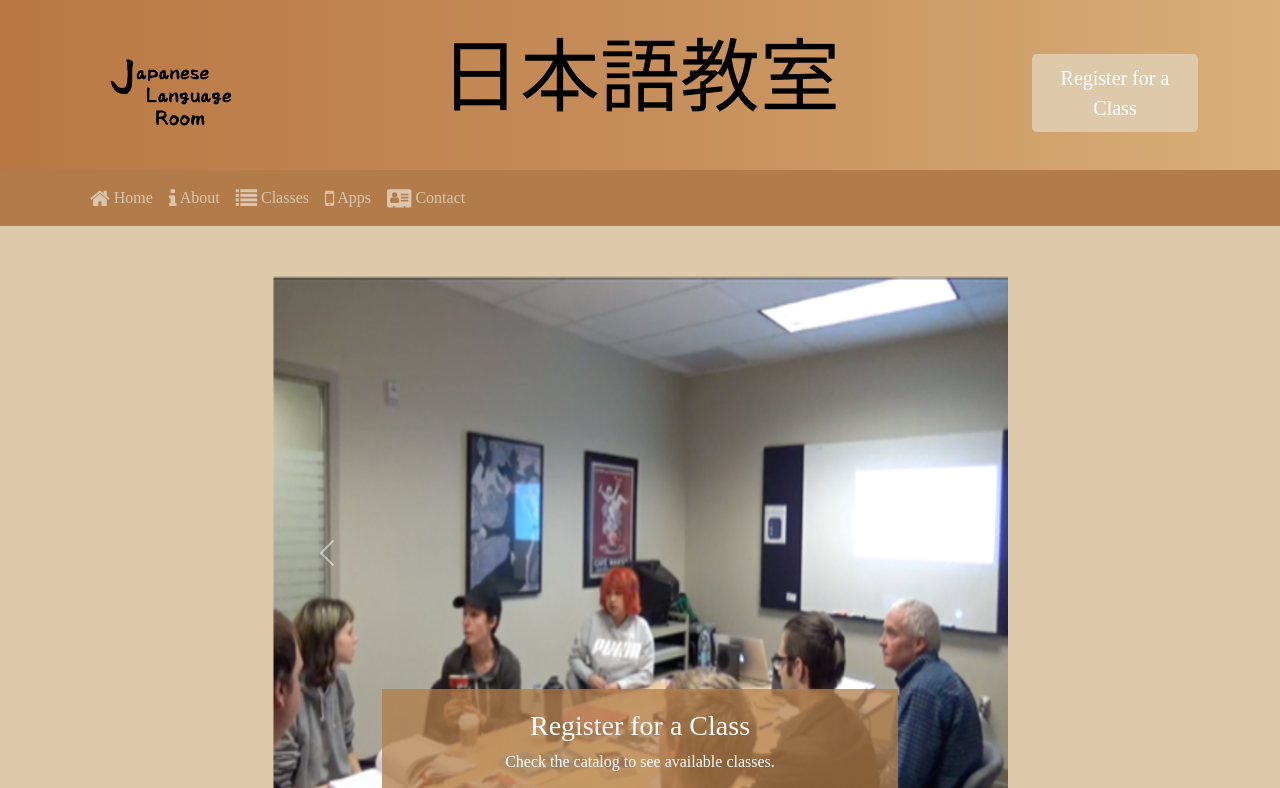
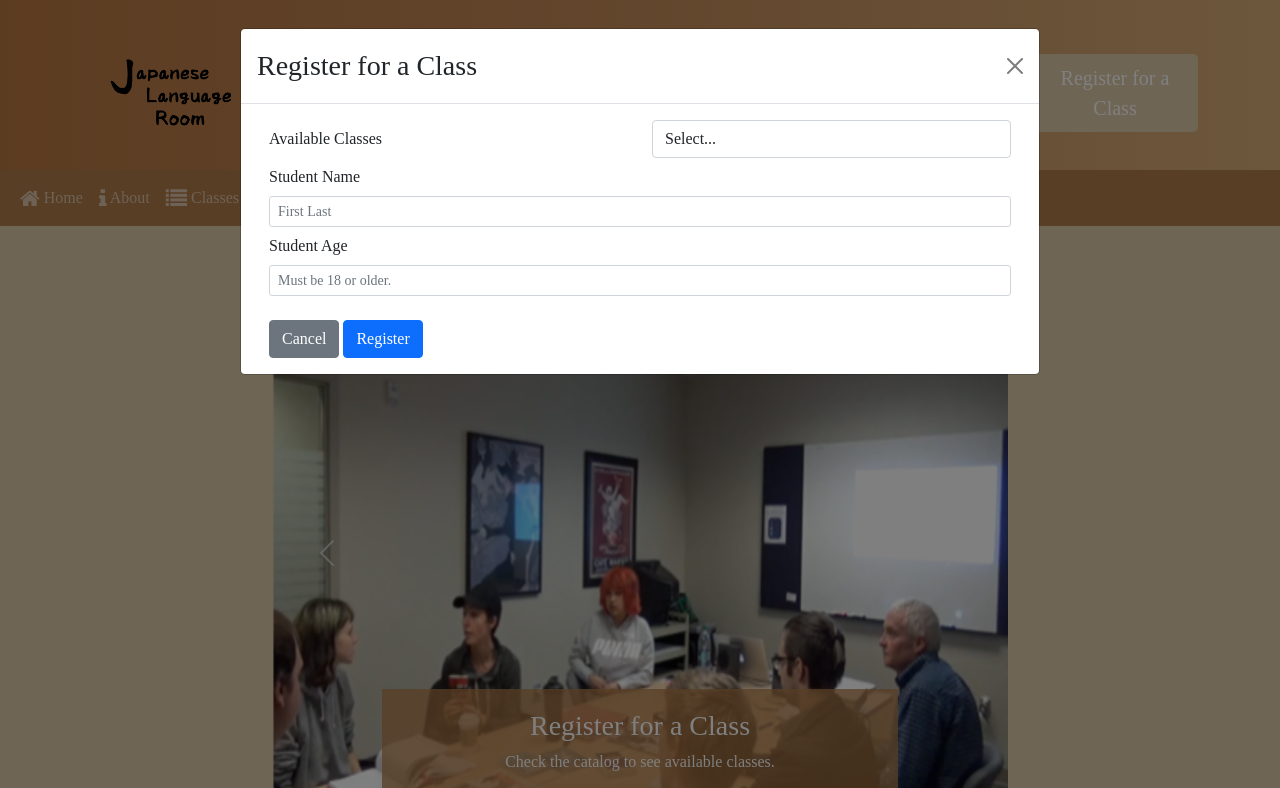
Before and after one commit to Johnsensei/jlr-prototype, a website: page index.html in a window 1280 px wide. Both pictures are taken after a click on the button "Register for a Class". Shown: the top 788 px of the page. Drawn offline with nearby package versions, Linux system fonts and the light colour scheme; a web font is replaced by a local one.

Commit message:
Index.html initially complete.

```diff
--- a/css/styles.css
+++ b/css/styles.css
@@ -50,7 +50,13 @@ footer{
   min-height: 200px; }
 
 .navbar {
-  background-color: rgba(177, 124, 73, 1); }
+  background-color: rgba(177, 124, 73, 1);
+
+}
+
+.navbar-text{
+  margin-right: 80px;
+}
 
 .tab-content{
     border: 1px solid #DDD;
--- a/index.html
+++ b/index.html
@@ -4,13 +4,16 @@
     <meta charset="UTF-8">
     <meta http-equiv="X-UA-Compatible" content="IE=edge">
     <meta name="viewport" content="width=device-width, initial-scale=1.0">
+    <meta name="google-signin-client_id" content="YOUR_CLIENT_ID.apps.googleusercontent.com">
 
+    <!-- build:css css/main.css -->
     <!-- Bootstrap CSS -->
     <link rel="stylesheet" href="node_modules/bootstrap/dist/css/bootstrap.min.css" />
 
     <link rel="stylesheet" href="css/styles.css" />
     <link rel="stylesheet" href="node_modules/font-awesome/css/font-awesome.min.css" />
     <link rel="stylesheet" href="node_modules/bootstrap-social/bootstrap-social.css" />
+    <!-- endbuild -->
 
     <title>Japanese Language Room</title>
 </head>
@@ -28,14 +31,61 @@
                 <div class="col col-md-4 col-lg-2">
                     <a  role="button" class="btn btn-lg btn-register mt-4" id="registerButton">Register for a Class</a>
                 </div>
-                <!-- TODO: Add registration modal. -->
             </div>
         </div>
     </header>
 
+    <div id="registerModal" class="modal fade" role="dialog">
+        <div class="modal-dialog modal-lg" role="document">
+            <div class="modal-content">
+                <div class="modal-header">
+                    <h3 class="modal-title">Register for a Class</h3>
+                     <button type="button" class="btn-close" data-bs-dismiss="modal" aria-label="Close"></button>
+                </div>
+                <div class="modal-body">
+                    <div class="container-fluid">
+
+                        <form>
+                            <div class="form-group row">
+                                <label class="col-sm-6 col-form-label">Available Classes</label>
+                                    <div class="col">
+                                        <select class="form-control" name="classSelect" id="classSelect">
+                                            <option>Select...</option>
+                                            <option>Japanese 1.0</option>
+                                            <option>Japanese 1.1</option>
+                                            <option>Japanese 1.2</option>
+                                        </select>
+                                    </div>
+                            </div>
+
+                            <div class="form-row">
+                                <div class="form-group col-12">
+                                    <label class="col-form-label" for="studentName">Student Name</label>
+                                    <input type="name" class="form-control form-control-sm" id="studentName" placeholder="First Last">
+                                </div>
+                                <div class="form-group col-12">
+                                    <label class="col-form-label" for="studentAge">Student Age</label>
+                                    <input type="age" class="form-control form-control-sm" id="studentAge" placeholder="Must be 18 or older.">
+                                </div>
+                            </div>
+                            <br/>
+                            <div class="form-group row">
+                                <div class="col">
+                                    <button class="btn btn-secondary" type="submit" data-dismiss="modal">Cancel</button>
+                                    <button class="btn btn-primary" type="submit">Register</button>
+                                </div>
+                            </div>
+                        </form>
+
+                    </div>
+                </div>
+            </div>
+        </div>
+    </div>
+
     <nav class="navbar navbar-expand-sm navbar-dark sticky-top">
-        <div class="container">
-            <button class="navbar-toggler ml-auto" type="button" data-toggle="collapse" data-target="#jlrNavbar">
+        <div class="container-fluid">
+            <button class="navbar-toggler ml-auto" type="button" data-bs-toggle="collapse" data-bs-target="#jlrNavbar">
                 <span class="navbar-toggler-icon"></span>
             </button>
             <div class="collapse navbar-collapse" id="jlrNavbar">
@@ -46,6 +96,37 @@
                     <li class="nav-item"><a class="nav-link" href="#"><i class="fa fa-mobile fa-lg"></i> Apps</a></li>
                     <li class="nav-item"><a class="nav-link" href="#"><i class="fa fa-address-card fa-lg"></i> Contact</a></li>
                 </ul>
+
+                <!-- BACKUP: Login link using Bootstrap. -->
+                <!-- <span class="navbar-text ms-auto">
+                    <a role="button" id="loginButton">
+                        <i class="fa fa-sign-in"></i> Login
+                    </a>
+                </span> -->
+
+                <div id="my-signin2" class="navbar-text ms-auto"></div>
+                <script>
+                  function onSuccess(googleUser) {
+                    console.log('Logged in as: ' + googleUser.getBasicProfile().getName());
+                  }
+                  function onFailure(error) {
+                    console.log(error);
+                  }
+                  function renderButton() {
+                    gapi.signin2.render('my-signin2', {
+                      'scope': 'profile email',
+                      'width': 240,
+                      'height': 50,
+                      'longtitle': true,
+                      'theme': 'dark',
+                      'onsuccess': onSuccess,
+                      'onfailure': onFailure
+                    });
+                  }
+                </script>
+
+                <script src="https://apis.google.com/js/platform.js?onload=renderButton" async defer></script>
+
             </div>
         </div>
     </nav>
@@ -95,7 +176,7 @@
             </div>
         </div>
 
-        <!-- TODO: The images are not aligning how I'd like. Researched. Skipping for now-->
+        <!-- ISSUE: The images are not aligning how I'd like. Researched. Skipping for now.-->
         <div class="row row-content align-items-center">
             <div class="col-sm-4 col-md-3">
                 <h2>In-person Classes</h2>
@@ -135,7 +216,6 @@
                     </div>
                 </div>
             </div>
-
     </div>
 
     <footer>
@@ -169,9 +249,13 @@
         </div>
     </footer>
 
+    <!-- build:js js/main.js -->
+    <!-- jQuery must come first, then Popper.js, then the Bootstrap JavaScript plugins.-->
     <script src="node_modules/jquery/dist/jquery.slim.min.js"></script>
     <script src="node_modules/popper.js/dist/umd/popper.min.js"></script>
     <script src="node_modules/bootstrap/dist/js/bootstrap.min.js"></script>
+    <script src="js/scripts.js"></script>
+    <!-- endbuild -->
 
 </body>
 
--- /dev/null
+++ b/js/scripts.js
@@ -0,0 +1,5 @@
+$(function(){
+    $("#registerButton").click(function(){
+        $('#registerModal').modal('show')
+    })
+})
```
